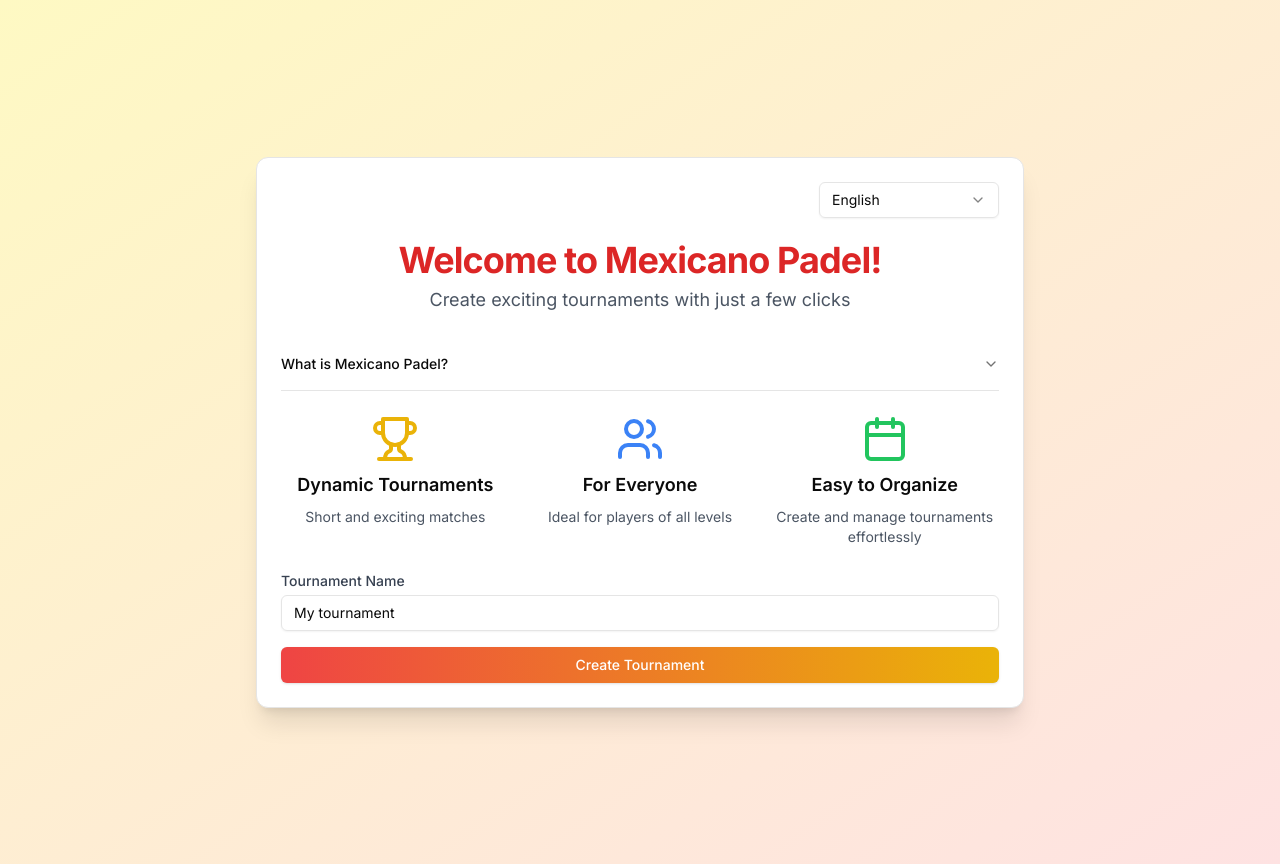
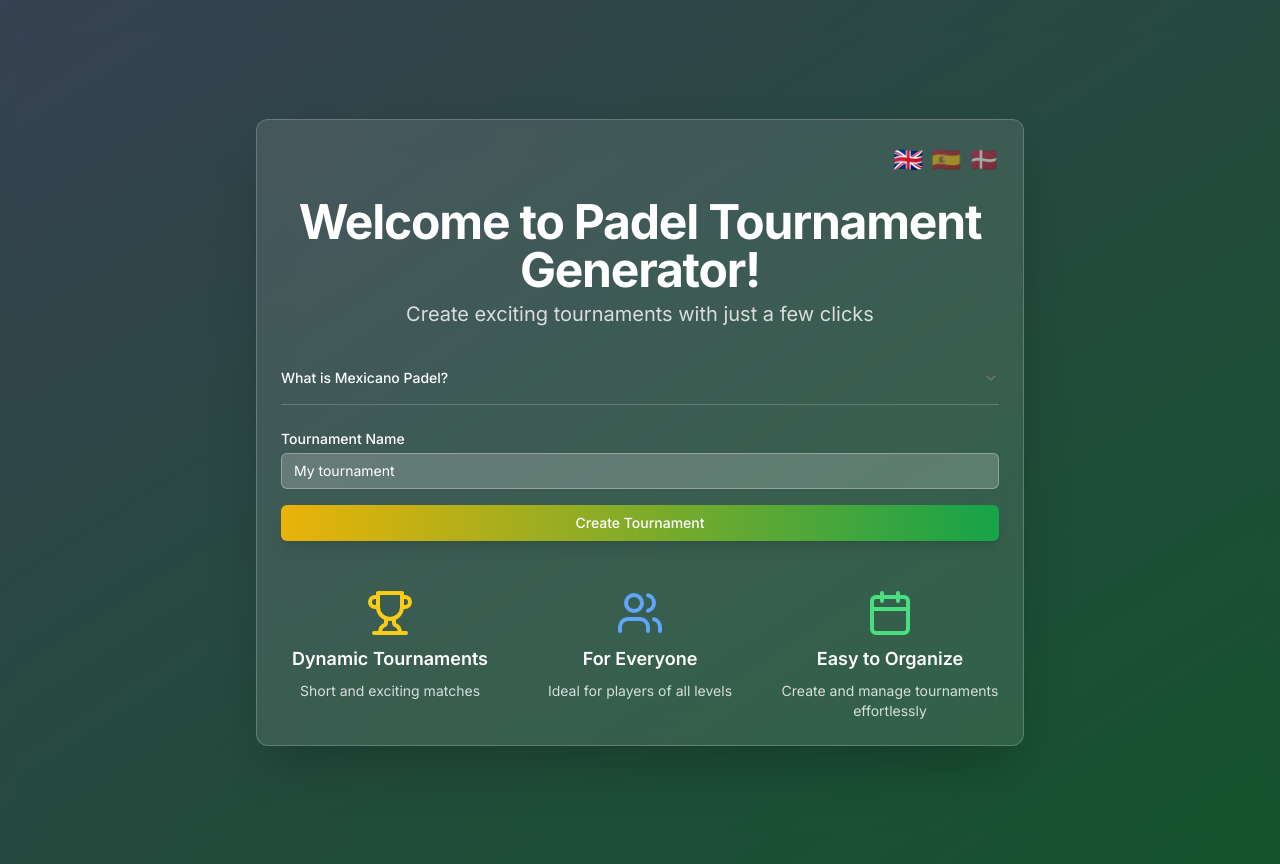
Before and after one commit to AndreasHoegh/mexicano-padel, a Next.js app: page / in a window 1280 px wide. Built offline with nearby package versions, Linux system fonts and the light colour scheme.

Commit message:
new design

```diff
--- a/app/layout.tsx
+++ b/app/layout.tsx
@@ -5,7 +5,7 @@ import "./globals.css";
 const inter = Inter({ subsets: ["latin"] });
 
 export const metadata: Metadata = {
-  title: "Mexicano Padel",
+  title: "Padel Tournament Generator",
   description: "Create exciting padel tournaments with just a few clicks",
 };
 
@@ -17,7 +17,7 @@ export default function RootLayout({
   return (
     <html lang="en">
       <body
-        className={`${inter.className} min-h-screen bg-gradient-to-br from-yellow-100 to-red-100`}
+        className={`${inter.className} min-h-screen bg-gradient-to-br from-gray-700 to-green-900`}
       >
         {children}
       </body>
--- a/components/App.tsx
+++ b/components/App.tsx
@@ -69,7 +69,7 @@ const BackButton = ({
   <Button
     onClick={onClick}
     variant="ghost"
-    className={`absolute top-4 left-4 flex items-center gap-2 text-gray-600 hover:text-gray-900 transition-colors ${
+    className={`absolute top-4 left-4 flex items-center gap-2 text-white hover:text-gray-900 transition-colors ${
       !visible ? "hidden" : ""
     }`}
   >
@@ -954,7 +954,7 @@ export default function App() {
       )}
 
       {isTournamentNameSet && (
-        <h1 className="text-center text-2xl font-bold my-6">
+        <h1 className="text-center text-2xl font-bold my-6 text-gray-500">
           {tournamentName}
         </h1>
       )}
@@ -1049,11 +1049,11 @@ export default function App() {
         <div className="flex flex-col items-center relative space-y-4">
           {isFinished || isPaused ? (
             <div className="text-center space-y-4">
-              <h2 className="text-2xl font-bold text-green-600">
+              <h2 className="text-2xl font-bold text-white">
                 {isFinished ? (
                   <>
                     Tournament Complete!
-                    <p className="text-lg mt-2 text-gray-600">
+                    <p className="text-lg mt-2 text-white">
                       Congratulations to{" "}
                       {
                         Object.entries(scores).sort(
--- a/components/Matches.tsx
+++ b/components/Matches.tsx
@@ -180,21 +180,22 @@ export default function Matches({
 
   return (
     <div className="space-y-8 mt-8 px-4 max-w-4xl mx-auto">
-      <Card className="bg-gradient-to-r from-red-500 to-yellow-500">
-        <CardHeader className="text-center">
-          <CardTitle className="bg-transparent text-3xl rounded-lg font-extrabold text-gray-800 flex items-center justify-center gap-2">
+      <Card className="bg-gradient-to-br from-gray-700 to-gray-900 shadow-xl border border-gray-600">
+        <CardHeader className="text-center pb-2">
+          <CardTitle className="text-3xl font-extrabold text-gray-200 flex items-center justify-center gap-3">
             <Image
               src={padelIcon || "/placeholder.svg"}
               alt="Padel Icon"
-              width={32}
-              height={32}
+              width={36}
+              height={36}
+              className="opacity-90"
             />
-            <span className="px-4 py-2">
+            <span className="px-4 py-2 rounded-lg bg-gray-800/50 border border-gray-600">
               {isLastRound ? "Final Round" : `Round ${round}`}
             </span>
           </CardTitle>
         </CardHeader>
-        <CardContent className="space-y-6">
+        <CardContent className="space-y-6 pt-6">
           {matches.map((match, index) => (
             <MatchCard
               key={index}
@@ -214,16 +215,14 @@ export default function Matches({
 
       <div className="flex flex-col items-center gap-4">
         {!isLastRound ? (
-          <>
-            <div className="flex gap-4">
-              <Button
-                onClick={handleNextRound}
-                className="text-lg bg-green-500 hover:bg-green-600 disabled:opacity-50 disabled:cursor-not-allowed disabled:bg-gray-500"
-                disabled={!areAllScoresValid()}
-              >
-                Next <ChevronRight />
-              </Button>
-            </div>
+          <div className="flex flex-col sm:flex-row items-center gap-4">
+            <Button
+              onClick={handleNextRound}
+              className="text-lg bg-gradient-to-r from-green-500 to-emerald-600 hover:from-green-600 hover:to-emerald-700 border-none shadow-lg transition-all duration-200 disabled:from-gray-400 disabled:to-gray-500 w-48 h-12"
+              disabled={!areAllScoresValid()}
+            >
+              Next Round <ChevronRight className="ml-1" />
+            </Button>
             {mode === "individual" && (
               <Button
                 onClick={() => {
@@ -235,17 +234,17 @@ export default function Matches({
                     );
                   }
                 }}
-                className="text-lg bg-purple-500 hover:bg-purple-600 disabled:opacity-50 disabled:cursor-not-allowed"
+                className="text-lg bg-gradient-to-r from-purple-500 to-indigo-600 hover:from-purple-600 hover:to-indigo-700 border-none shadow-lg transition-all duration-200 disabled:from-gray-400 disabled:to-gray-500 w-48 h-12"
                 disabled={!areAllScoresValid()}
               >
                 Final Round
               </Button>
             )}
-          </>
+          </div>
         ) : (
           <Button
             onClick={handleNextRound}
-            className="text-lg bg-green-500 hover:bg-green-600 disabled:opacity-50 disabled:cursor-not-allowed disabled:bg-gray-500"
+            className="text-lg bg-gradient-to-r from-yellow-500 to-orange-600 hover:from-yellow-600 hover:to-orange-700 border-none shadow-lg transition-all duration-200 disabled:from-gray-400 disabled:to-gray-500 w-48 h-12"
             disabled={!areAllScoresValid()}
           >
             Finish Tournament
--- a/components/NumOfPlayersForm.tsx
+++ b/components/NumOfPlayersForm.tsx
@@ -32,33 +32,47 @@ export default function NumOfPlayersForm({ onSubmit }: NumOfPlayersFormProps) {
   };
 
   return (
-    <form onSubmit={handleSubmit(onFormSubmit)} className="space-y-8">
+    <form
+      onSubmit={handleSubmit(onFormSubmit)}
+      className="space-y-8 text-gray-200"
+    >
       <div className="space-y-4">
         <h2 className="text-xl font-semibold text-center">Tournament Format</h2>
-        <div className="grid grid-cols-2 gap-4">
-          <Button
-            type="button"
-            onClick={() => setFormat("mexicano")}
-            className={`${
-              format === "mexicano"
-                ? "bg-green-500 hover:bg-green-600"
-                : "bg-gray-200 hover:bg-gray-300 text-gray-700"
-            }`}
-          >
-            Mexicano
-          </Button>
-          <Button
-            type="button"
-            onClick={() => setFormat("americano")}
-            className={`${
-              format === "americano"
-                ? "bg-green-500 hover:bg-green-600"
-                : "bg-gray-200 hover:bg-gray-300 text-gray-700"
-            }`}
-          >
-            Americano
-          </Button>
-        </div>
+        <RadioGroup
+          defaultValue="mexicano"
+          className="grid grid-cols-2 gap-4 "
+          onValueChange={(value: "mexicano" | "americano") => setFormat(value)}
+        >
+          {[
+            {
+              value: "mexicano",
+              label: "Mexicano",
+              description: "Rotating partners each round",
+            },
+            {
+              value: "americano",
+              label: "Americano",
+              description: "Fixed partners for tournament",
+            },
+          ].map((option) => (
+            <div key={option.value}>
+              <RadioGroupItem
+                value={option.value}
+                id={`format-${option.value}`}
+                className="peer sr-only"
+              />
+              <Label
+                htmlFor={`format-${option.value}`}
+                className="text-black flex flex-col items-center justify-between rounded-md border-2 bg-popover p-4 peer-data-[state=checked]:border-black peer-data-[state=checked]:border-4 [&:has([data-state=checked])]:scale-105 cursor-pointer transition-transform"
+              >
+                <span className="text-xl font-semibold">{option.label}</span>
+                <span className="text-sm text-muted-foreground text-center">
+                  {option.description}
+                </span>
+              </Label>
+            </div>
+          ))}
+        </RadioGroup>
 
         <div className="space-y-3">
           <h2 className="text-lg font-semibold text-center">Tournament Mode</h2>
@@ -83,11 +97,11 @@ export default function NumOfPlayersForm({ onSubmit }: NumOfPlayersFormProps) {
                 <RadioGroupItem
                   value={option.value}
                   id={`mode-${option.value}`}
-                  className="peer sr-only"
+                  className="peer sr-only ?"
                 />
                 <Label
                   htmlFor={`mode-${option.value}`}
-                  className="flex flex-col items-center justify-between rounded-md border-2 border-muted bg-popover p-4 hover:bg-accent hover:text-accent-foreground peer-data-[state=checked]:border-primary [&:has([data-state=checked])]:border-primary cursor-pointer"
+                  className="text-black flex flex-col items-center justify-between rounded-md border-2 bg-popover p-4 peer-data-[state=checked]:border-black peer-data-[state=checked]:border-4 [&:has([data-state=checked])]:scale-105 cursor-pointer transition-transform"
                 >
                   <span className="text-xl font-semibold">{option.label}</span>
                   <span className="text-sm text-muted-foreground text-center">
@@ -110,7 +124,7 @@ export default function NumOfPlayersForm({ onSubmit }: NumOfPlayersFormProps) {
               type="number"
               min={mode === "team" ? 2 : 4}
               step={1}
-              className="border-2 border-slate-500 p-1 rounded"
+              className="text-black text-center text-xl font-semibold w-20 h-12 rounded-md border-2 focus:border-black focus:outline-none transition-all p-2 [appearance:textfield] [&::-webkit-outer-spin-button]:appearance-none [&::-webkit-inner-spin-button]:appearance-none"
               {...register("Number of players", { required: true })}
             />
           </div>
--- a/components/PlayerScores.tsx
+++ b/components/PlayerScores.tsx
@@ -3,7 +3,7 @@
 import { useState, useEffect } from "react";
 import { Button } from "@/components/ui/button";
 import { Input } from "@/components/ui/input";
-import { Trophy, Target, Search } from "lucide-react";
+import { Trophy, Target } from "lucide-react";
 import DetailsModal from "./DetailsModal";
 
 interface PlayerScoresProps {
@@ -42,7 +42,7 @@ export default function PlayerScores({ scores }: PlayerScoresProps) {
         }
       });
     setSortedPlayers(sorted);
-  }, [scores, searchTerm, sortBy]);
+  }, [scores, sortBy]);
 
   const getRankIcon = (rank: number) => {
     switch (rank) {
@@ -69,16 +69,6 @@ export default function PlayerScores({ scores }: PlayerScoresProps) {
   return (
     <div className="space-y-6 p-4">
       <div className="flex flex-col sm:flex-row justify-between items-start sm:items-center gap-4 mb-4">
-        <div className="relative w-full sm:w-64">
-          <Search className="absolute left-2 top-1/2 transform -translate-y-1/2 text-muted-foreground" />
-          <Input
-            type="text"
-            placeholder="Search players..."
-            className="pl-8 w-full"
-            value={searchTerm}
-            onChange={(e) => setSearchTerm(e.target.value)}
-          />
-        </div>
         <div className="flex gap-2 w-full sm:w-auto">
           <Button
             onClick={() => setSortBy("points")}
--- a/components/TournamentNameForm.tsx
+++ b/components/TournamentNameForm.tsx
@@ -18,14 +18,14 @@ import {
   AccordionTrigger,
 } from "@/components/ui/accordion";
 import {
-  Select,
-  SelectContent,
-  SelectItem,
-  SelectTrigger,
-  SelectValue,
-} from "@/components/ui/select";
-import { ChevronRight, Trophy, Users, Calendar } from "lucide-react";
+  ChevronRight,
+  Trophy,
+  Users,
+  Calendar,
+  RatIcon as Racquet,
+} from "lucide-react";
 import { translations, Language } from "../lib/translations";
+import { motion } from "framer-motion";
 
 export type TournamentNameFormData = {
   tournamentName: string;
@@ -49,73 +49,68 @@ export default function TournamentNameForm({
   const t = translations[language];
 
   return (
-    <div className="min-h-screen flex items-center justify-center p-4">
-      <Card className="w-full max-w-3xl shadow-xl">
+    <div className="min-h-screen flex items-center justify-center p-4 bg-gradient-to-br from-gray-700 to-green-900">
+      <motion.div
+        initial={{ opacity: 0, y: 20 }}
+        animate={{ opacity: 1, y: 0 }}
+        transition={{ duration: 0.5 }}
+      >
+        <Card className="w-full max-w-3xl shadow-2xl bg-white/10 backdrop-blur-lg border border-white/20">
           <CardHeader className="text-center">
-          <div className="flex justify-end mb-4">
-            <Select
-              value={language}
-              onValueChange={(value: Language) => setLanguage(value)}
+            <div className="flex justify-end mb-4 space-x-2">
+              <button
+                onClick={() => setLanguage("en")}
+                className={`text-2xl ${
+                  language === "en" ? "opacity-100" : "opacity-50"
+                }`}
+                aria-label="English"
               >
-              <SelectTrigger className="w-[180px]">
-                <SelectValue placeholder="Select Language" />
-              </SelectTrigger>
-              <SelectContent>
-                <SelectItem value="en">English</SelectItem>
-                <SelectItem value="es">Español</SelectItem>
-                <SelectItem value="da">Dansk</SelectItem>
-              </SelectContent>
-            </Select>
+                🇬🇧
+              </button>
+              <button
+                onClick={() => setLanguage("es")}
+                className={`text-2xl ${
+                  language === "es" ? "opacity-100" : "opacity-50"
+                }`}
+                aria-label="Español"
+              >
+                🇪🇸
+              </button>
+              <button
+                onClick={() => setLanguage("da")}
+                className={`text-2xl ${
+                  language === "da" ? "opacity-100" : "opacity-50"
+                }`}
+                aria-label="Dansk"
+              >
+                🇩🇰
+              </button>
             </div>
-          <CardTitle className="text-4xl font-bold text-red-600">
+            <CardTitle className="text-5xl font-bold text-white mb-2">
               {t.welcome}
             </CardTitle>
-          <CardDescription className="text-lg text-gray-600 mt-2">
+            <CardDescription className="text-xl text-white/80 mt-2">
               {t.createTournaments}
             </CardDescription>
           </CardHeader>
           <CardContent>
             <div className="space-y-6">
               <Accordion type="single" collapsible className="w-full">
-              <AccordionItem value="about">
-                <AccordionTrigger>{t.whatIsMexicanoPadel}</AccordionTrigger>
-                <AccordionContent>
-                  <p className="text-gray-700 leading-relaxed">
-                    {t.aboutMexicanoPadel}
-                  </p>
+                <AccordionItem value="about" className="border-white/20">
+                  <AccordionTrigger className="text-white hover:text-white/80">
+                    {t.whatIsMexicanoPadel}
+                  </AccordionTrigger>
+                  <AccordionContent className="text-white/80">
+                    <p className="leading-relaxed">{t.aboutMexicanoPadel}</p>
                   </AccordionContent>
                 </AccordionItem>
               </Accordion>
-
-            <div className="grid grid-cols-1 md:grid-cols-3 gap-4 text-center">
-              <div className="flex flex-col items-center space-y-2">
-                <Trophy className="h-12 w-12 text-yellow-500" />
-                <h3 className="font-semibold text-lg">
-                  {t.dynamicTournaments}
-                </h3>
-                <p className="text-sm text-gray-600">
-                  {t.shortExcitingMatches}
-                </p>
-              </div>
-              <div className="flex flex-col items-center space-y-2">
-                <Users className="h-12 w-12 text-blue-500" />
-                <h3 className="font-semibold text-lg">{t.forEveryone}</h3>
-                <p className="text-sm text-gray-600">{t.allLevels}</p>
-              </div>
-              <div className="flex flex-col items-center space-y-2">
-                <Calendar className="h-12 w-12 text-green-500" />
-                <h3 className="font-semibold text-lg">{t.easyToOrganize}</h3>
-                <p className="text-sm text-gray-600">
-                  {t.createManageEffortlessly}
-                </p>
-              </div>
-            </div>
 
               <form onSubmit={handleSubmit(onSubmit)} className="space-y-4">
                 <div>
                   <label
                     htmlFor="tournamentName"
-                  className="block text-sm font-medium text-gray-700 mb-1"
+                    className="block text-sm font-medium text-white mb-1"
                   >
                     {t.tournamentName}
                   </label>
@@ -127,17 +122,17 @@ export default function TournamentNameForm({
                     {...register("tournamentName", {
                       required: t.tournamentNameRequired,
                     })}
-                  className="w-full"
+                    className="w-full bg-white/20 text-white placeholder-white/50 border-white/30 focus:border-white focus:ring-white"
                   />
                   {errors.tournamentName && (
-                  <p className="mt-1 text-sm text-red-600">
+                    <p className="mt-1 text-sm text-red-400">
                       {errors.tournamentName.message}
                     </p>
                   )}
                 </div>
                 <Button
                   type="submit"
-                className="w-full bg-gradient-to-r from-red-500 to-yellow-500 hover:from-red-600 hover:to-yellow-600 text-white transition-all duration-300 transform hover:scale-105"
+                  className="w-full bg-gradient-to-r from-yellow-500 to-green-600 hover:from-yellow-600 hover:to-green-700 text-white transition-all duration-300 transform hover:scale-105 shadow-lg"
                   onMouseEnter={() => setIsHovered(true)}
                   onMouseLeave={() => setIsHovered(false)}
                 >
@@ -151,8 +146,49 @@ export default function TournamentNameForm({
                 </Button>
               </form>
             </div>
+
+            <div className="mt-12 grid grid-cols-1 md:grid-cols-3 gap-8 text-center">
+              <motion.div
+                className="flex flex-col items-center space-y-2"
+                whileHover={{ scale: 1.05 }}
+                transition={{ type: "spring", stiffness: 300 }}
+              >
+                <Trophy className="h-12 w-12 text-yellow-400" />
+                <h3 className="font-semibold text-lg text-white">
+                  {t.dynamicTournaments}
+                </h3>
+                <p className="text-sm text-white/80">
+                  {t.shortExcitingMatches}
+                </p>
+              </motion.div>
+              <motion.div
+                className="flex flex-col items-center space-y-2"
+                whileHover={{ scale: 1.05 }}
+                transition={{ type: "spring", stiffness: 300 }}
+              >
+                <Users className="h-12 w-12 text-blue-400" />
+                <h3 className="font-semibold text-lg text-white">
+                  {t.forEveryone}
+                </h3>
+                <p className="text-sm text-white/80">{t.allLevels}</p>
+              </motion.div>
+              <motion.div
+                className="flex flex-col items-center space-y-2"
+                whileHover={{ scale: 1.05 }}
+                transition={{ type: "spring", stiffness: 300 }}
+              >
+                <Calendar className="h-12 w-12 text-green-400" />
+                <h3 className="font-semibold text-lg text-white">
+                  {t.easyToOrganize}
+                </h3>
+                <p className="text-sm text-white/80">
+                  {t.createManageEffortlessly}
+                </p>
+              </motion.div>
+            </div>
           </CardContent>
         </Card>
+      </motion.div>
     </div>
   );
 }
--- a/lib/translations.ts
+++ b/lib/translations.ts
@@ -1,6 +1,6 @@
 export const translations = {
   en: {
-    welcome: "Welcome to Mexicano Padel!",
+    welcome: "Welcome to Padel Tournament Generator!",
     createTournaments: "Create exciting tournaments with just a few clicks",
     whatIsMexicanoPadel: "What is Mexicano Padel?",
     aboutMexicanoPadel:
```
Also changed, not shown: components/PlayerNamesForm.tsx (+39 -20 lines). Lines whose indentation alone changed are shown as unchanged.
